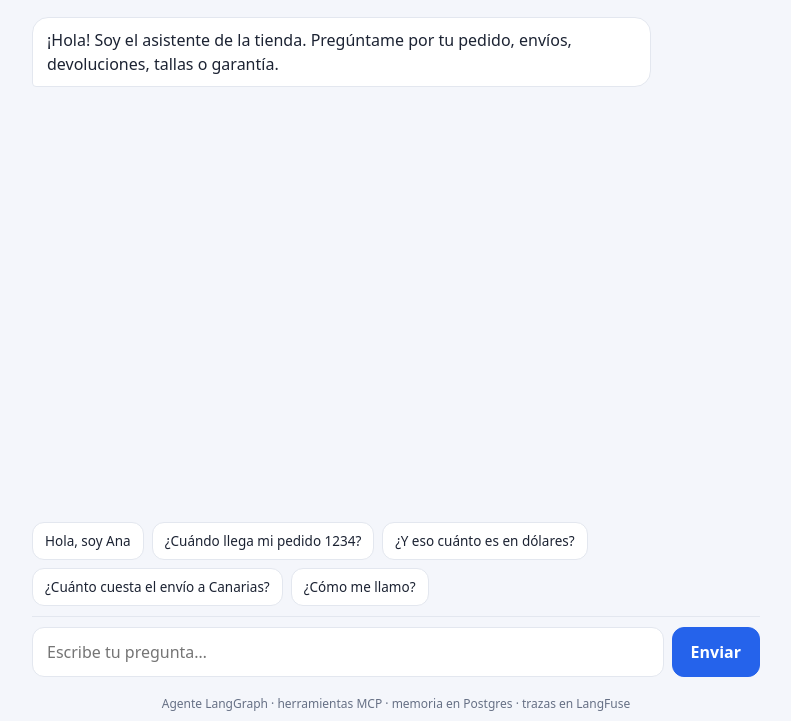
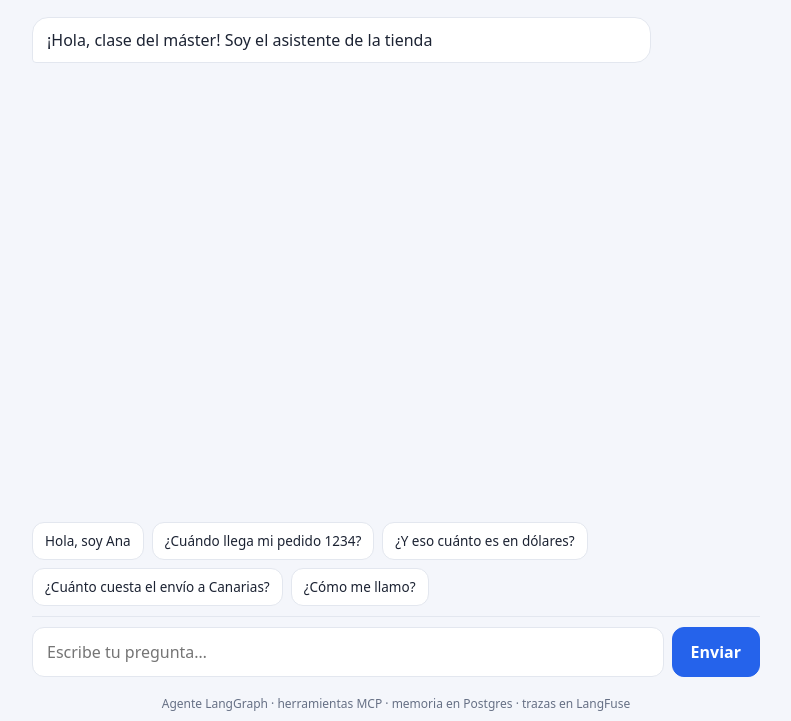
Before and after one commit to ignaciothepower/proyecto-final, a plain HTML site: page agente/static/index.html in a window 1280 px wide. Shown: the part 79-800 px from the top of the page, without its empty margins (244-1035 px from the left). Drawn offline with Linux system fonts and the light colour scheme; no server answers.

Commit message:
web: saludo para la clase

```diff
--- a/agente/static/index.html
+++ b/agente/static/index.html
@@ -165,7 +165,7 @@
     burbuja("bot", "Conversación nueva: no recuerdo nada de la anterior. ¿En qué te ayudo?");
   });
 
-  burbuja("bot", "¡Hola! Soy el asistente de la tienda. Pregúntame por tu pedido, envíos, devoluciones, tallas o garantía.");
+  burbuja("bot", "¡Hola, clase del máster! Soy el asistente de la tienda");
   fetch("/salud").then((r) => r.json()).then((s) => {
     document.getElementById("estado").textContent = `Conectado · modelo ${s.modelo}`;
   }).catch(() => {});
```
